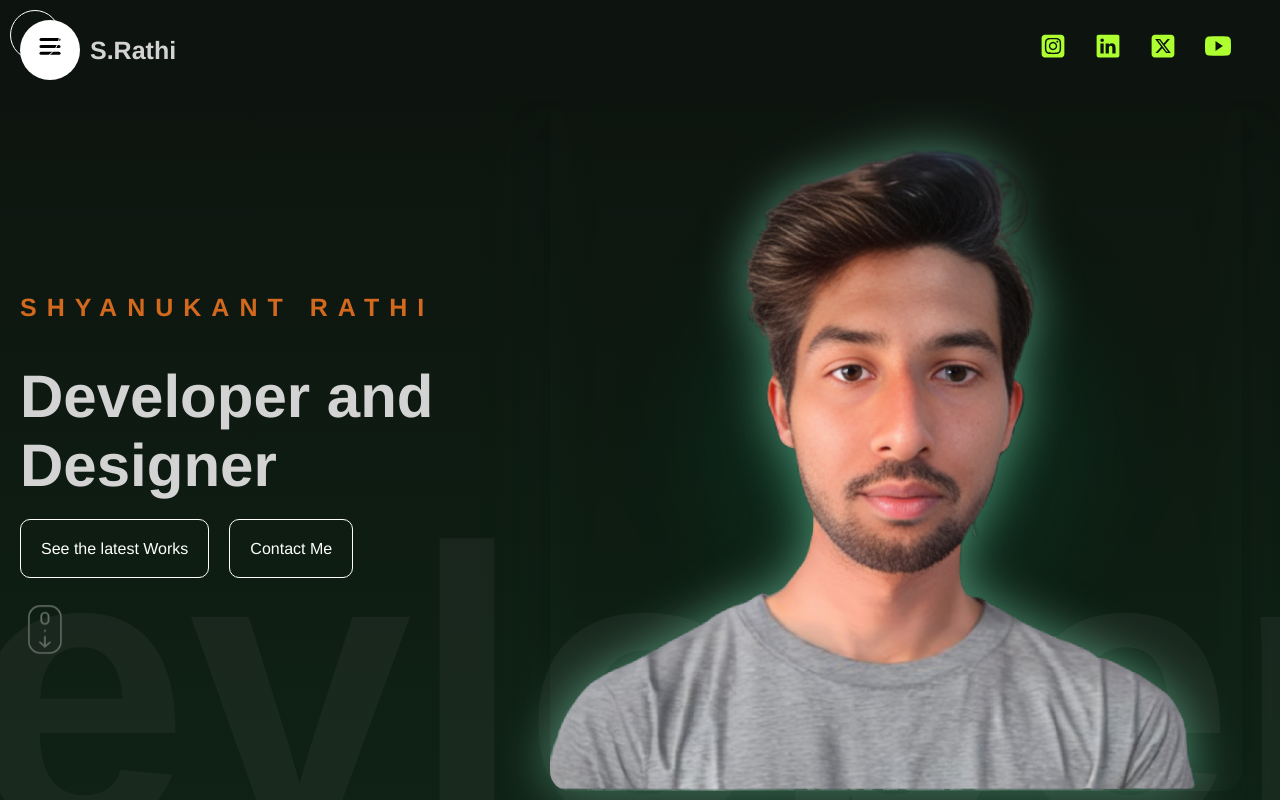
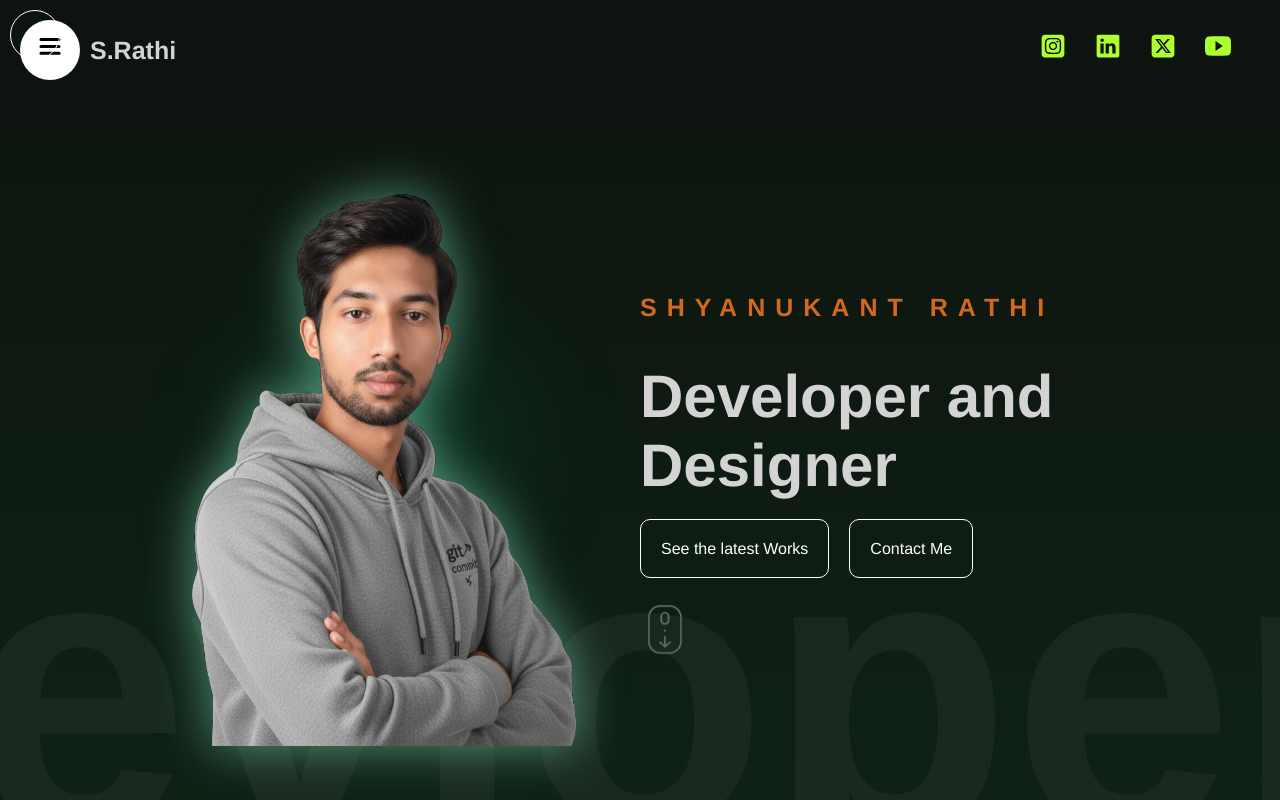
Before and after one commit to shyanukant/shyanukant.github.io, a React (Vite) app: page / in a window 1280 px wide. Shown: the top 800 px of the page. Built offline with nearby package versions, Linux system fonts and the light colour scheme.

Commit message:
modify hero section

```diff
--- a/src/components/aboutme/Aboutme.scss
+++ b/src/components/aboutme/Aboutme.scss
@@ -6,8 +6,8 @@
     height: 100%;
     margin: auto;
     background-color: #11331c6e;
-    overflow-x: hidden;
     position: relative;
+    overflow: hidden;
 
 
 
--- a/src/components/hero/Hero.jsx
+++ b/src/components/hero/Hero.jsx
@@ -42,6 +42,18 @@ const slideVariants = {
 const Hero = () => {
     return (
         <div className="hero">
+            <div className="imageContainer ">
+                {/* <img src="pic.png" alt="hero image" /> */}
+                <motion.img
+                    className="floating"
+                    src="pic.png"
+                    alt="hero image"
+                    initial={{ y: 0 }}
+                    animate={{ y: [0, -10, 0] }}
+                    transition={{ duration: 3, repeat: Infinity }}
+                />
+            </div>
+
             <div className="wrapper">
                 <motion.div className="textContainer"
                     variants={textVariants}
@@ -60,17 +72,6 @@ const Hero = () => {
                 variants={slideVariants} initial="initial" animate="animate">
                 Devloper Designer Editor Creator
             </motion.div>
-            <div className="imageContainer ">
-                {/* <img src="pic.png" alt="hero image" /> */}
-                <motion.img
-                    className="floating"
-                    src="pic2.png"
-                    alt="hero image"
-                    initial={{ y: 0 }}
-                    animate={{ y: [0, -10, 0] }}
-                    transition={{ duration: 3, repeat: Infinity }}
-                />
-            </div>
         </div>
     )
 }
--- a/src/components/hero/Hero.scss
+++ b/src/components/hero/Hero.scss
@@ -6,12 +6,17 @@
     overflow: hidden;
     position: relative;
 
+    .heroContent{
+        display: flex;
+        flex-direction: row-reverse;
+    }
 
 
     .wrapper {
         max-width: 1366px;
         height: 100%;
         margin: auto;
+
         // z-index: 5;
 
         @include laptop {
@@ -25,6 +30,7 @@
             gap: 40px;
             height: 100%;
             width: 50%;
+            margin-left: auto;
 
 
             @include mobile {
@@ -98,11 +104,12 @@
     }
 
     .imageContainer {
-        height: 100%;
-        width: 40%;
+        height: 60%;
+        width: 60%;
         position: absolute;
-        top: 0;
-        right: 0;
+        // top: 0;
+        // bottom: 0;
+        left: 0;
         display: flex;
         align-items: center;
         justify-content: center;
@@ -113,8 +120,8 @@
         &::before {
             content: '';
             position: absolute;
-            width: 400px;
-            height: 400px;
+            width: 300px;
+            height: 300px;
             border-radius: 50%;
             background: radial-gradient(circle at center, rgba(0, 255, 170, 0.2), transparent 70%);
             filter: blur(60px);
@@ -143,12 +150,11 @@
 
 
         img {
-            width: 90%;
+            width: 50%;
             height: auto;
+            margin-top: 350px;
             object-fit: contain;
-            border-radius: 20px;
             filter: drop-shadow(0 0 25px rgba(126, 224, 183, 0.6));
-            box-shadow: 0 15px 40px rgba(0, 0, 0, 0.2);
             z-index: 2;
             transition: transform 0.3s ease;
 
@@ -156,6 +162,13 @@
                 transform: scale(1.03);
             }
 
+            @include laptop {
+            margin-top: 50px;
+        }
+
+        @include mobile {
+            margin-top: 50px;
+        }
 
         }
     }
```
Also changed, not shown: public/pic.png, public/pic2.png (deleted).
